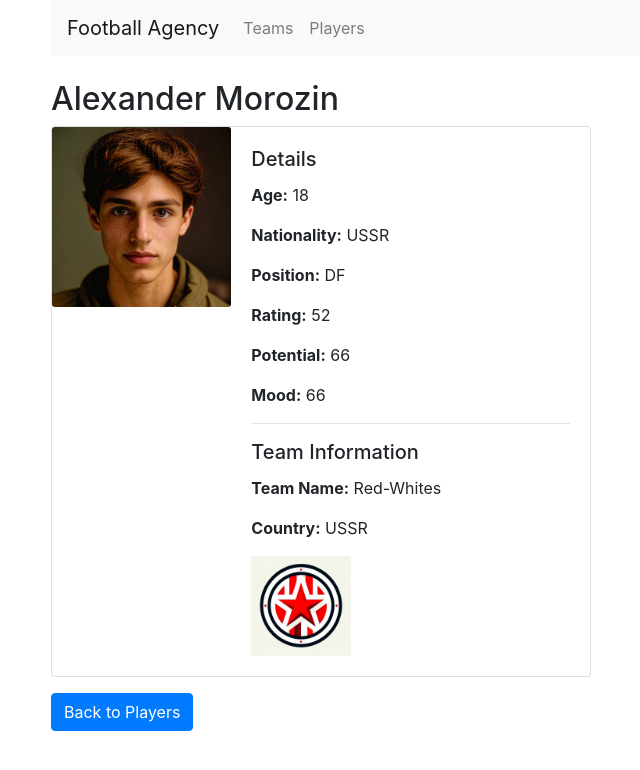
After one commit to mygrood/hseDjangoProject_FootballAgency, a Django app: page /football_agency/players/1/ in a window 1280 px wide. The commit adds this page. Shown: the top 770 px of the page, without its empty margins (34-674 px from the left). Run offline with Django 5.2, Linux system fonts and the light colour scheme; data comes from the database, SQL or seed files in the repository; both versions use the stored data as it was after the commit; some libraries are stand-ins or nearby versions.

Commit message:
db update

```diff
--- /dev/null
+++ b/football_agency/templates/football_agency/player_detail.html
@@ -0,0 +1,29 @@
+{% extends 'football_agency/base.html' %}
+
+{% block content %}
+<h2>{{ player.name }} {{ player.surname }}</h2>
+<div class="card mb-3" style="max-width: 540px;">
+    <div class="row no-gutters">
+        <div class="col-md-4">
+            <img src="{{ player.player_image.url }}" class="card-img" alt="{{ player.name }}">
+        </div>
+        <div class="col-md-8">
+            <div class="card-body">
+                <h5 class="card-title">Details</h5>
+                <p class="card-text"><strong>Age:</strong> {{ player.age }}</p>
+                <p class="card-text"><strong>Nationality:</strong> {{ player.nation }}</p>
+                <p class="card-text"><strong>Position:</strong> {{ player.position }}</p>
+                <p class="card-text"><strong>Rating:</strong> {{ player.rating }}</p>
+                <p class="card-text"><strong>Potential:</strong> {{ player.potential }}</p>
+                <p class="card-text"><strong>Mood:</strong> {{ player.mood }}</p>
+                <hr>
+                <h5 class="card-title">Team Information</h5>
+                <p class="card-text"><strong>Team Name:</strong> {{ player.id_team.team_name }}</p>
+                <p class="card-text"><strong>Country:</strong> {{ player.id_team.country }}</p>
+                <p class="card-text"><img src="{{ player.id_team.team_image.url }}" alt="{{ player.id_team.team_name }}" width="100"></p>
+            </div>
+        </div>
+    </div>
+</div>
+<a href="{% url 'player_list' %}" class="btn btn-primary">Back to Players</a>
+{% endblock %}
--- a/football_agency/urls.py
+++ b/football_agency/urls.py
@@ -6,4 +6,6 @@ urlpatterns = [
     path('teams/create/', views.create_team, name='create_team'),
     path('players/', views.player_list, name='player_list'),
     path('players/create/', views.create_player, name='create_player'),
+    path('players/<int:player_id>/', views.player_detail, name='player_detail'),
+
 ]
--- a/football_agency/views.py
+++ b/football_agency/views.py
@@ -1,7 +1,8 @@
 # football_agency/views.py
-from django.shortcuts import render, redirect
+from django.shortcuts import render, redirect, get_object_or_404
 from .models import Team, Player
 from .forms import TeamForm, PlayerForm
+
 
 # Создание команды
 def create_team(request):
@@ -34,3 +35,8 @@ def team_list(request):
 def player_list(request):
     players = Player.objects.all()
     return render(request, 'football_agency/player_list.html', {'players': players})
+
+# Функция для отображения деталей игрока
+def player_detail(request, player_id):
+    player = get_object_or_404(Player, id=player_id)
+    return render(request, 'football_agency/player_detail.html', {'player': player})
--- a/hseDjangoProject/urls.py
+++ b/hseDjangoProject/urls.py
@@ -1,23 +1,13 @@
-"""
-URL configuration for hseDjangoProject project.
+# hseDjangoProject/urls.py
 
-The `urlpatterns` list routes URLs to views. For more information please see:
-    https://docs.djangoproject.com/en/5.1/topics/http/urls/
-Examples:
-Function views
-    1. Add an import:  from my_app import views
-    2. Add a URL to urlpatterns:  path('', views.home, name='home')
-Class-based views
-    1. Add an import:  from other_app.views import Home
-    2. Add a URL to urlpatterns:  path('', Home.as_view(), name='home')
-Including another URLconf
-    1. Import the include() function: from django.urls import include, path
-    2. Add a URL to urlpatterns:  path('blog/', include('blog.urls'))
-"""
-from django.contrib import admin
+from django.conf import settings
+from django.conf.urls.static import static
 from django.urls import path, include
 
 urlpatterns = [
-    path('admin/', admin.site.urls),
     path('football_agency/', include('football_agency.urls')),
 ]
+
+# Подключение медиафайлов в режиме отладки
+if settings.DEBUG:
+    urlpatterns += static(settings.MEDIA_URL, document_root=settings.MEDIA_ROOT)
```
Also changed, not shown: football_agency/templates/football_agency/player_list.html (+17 -11 lines), football_agency/templates/football_agency/team_list.html (+10 -10 lines), db.sqlite3, player_images/PLAYER_1.png (added), player_images/PLAYER_2.png (added), player_images/PLAYER_3.png (added), player_images/PLAYER_4.png (added), player_images/PLAYER_5.png (added), team_images/logo1.png (added), team_images/logo2.png (added), team_images/logo4.png (added), team_images/logo6.png (added), team_images/logo7.png (added), team_images/logo9.png (added).
